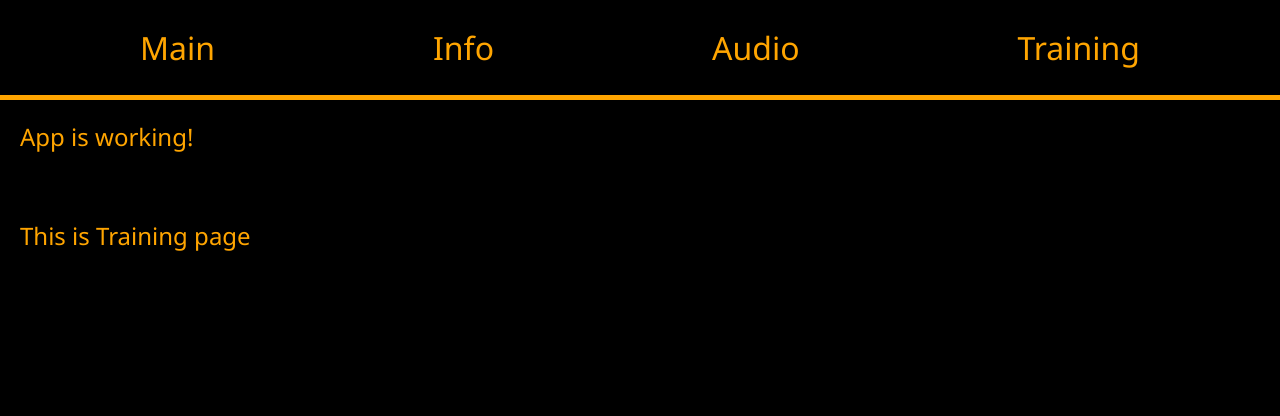
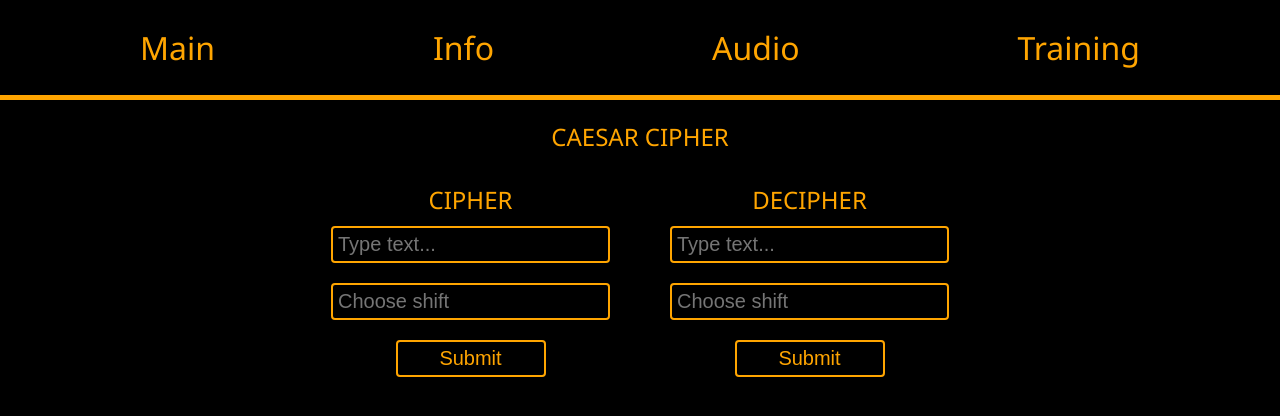
Before and after one commit to Roman0vsky/denis, a React (Create React App) app: page /training in a window 1280 px wide. Shown: the top 416 px of the page. Built offline with nearby package versions, Linux system fonts and the light colour scheme.

Commit message:
added caesar-cipher

```diff
--- a/package.json
+++ b/package.json
@@ -8,6 +8,7 @@
     "@testing-library/user-event": "^13.5.0",
     "react": "^18.2.0",
     "react-dom": "^18.2.0",
+    "react-hook-form": "^7.43.9",
     "react-router-dom": "^6.11.1",
     "react-scripts": "5.0.1",
     "web-vitals": "^2.1.4"
--- a/src/App.css
+++ b/src/App.css
@@ -37,7 +37,7 @@ nav > a:visited {
   color: orange;
 }
 nav > a:hover {
-  color: red;
+  color: #dd3b3b;
 }
 main {
   padding: 20px;
--- a/src/components/Training/Training.css
+++ b/src/components/Training/Training.css
@@ -0,0 +1,74 @@
+.ciphers {
+  display: flex;
+  flex-direction: column;
+}
+.ciphers__cipher_caesar-cipher {
+}
+.cipher {
+  display: flex;
+  align-items: center;
+  flex-direction: column;
+}
+.caesar-cipher {
+}
+.cipher__title {
+}
+.cipher__container {
+  display: flex;
+}
+.cipher__wrapper {
+  display: flex;
+  flex-direction: column;
+  align-items: center;
+  margin: 30px;
+}
+.cipher__title-cipher {
+}
+.cipher__form {
+  display: flex;
+  flex-direction: column;
+  align-items: center;
+}
+.form {
+}
+.form__errors{
+  max-width: 300px;
+  width: 100%;
+}
+.form__input {
+  font-size: 20px;
+  border: 2px solid orange;
+  border-radius: 4px;
+  background: black;
+  color: orange;
+  padding: 5px;
+  margin: 10px 0;
+  max-width: 300px;
+  width: 100%;
+}
+.form__input:focus {
+  outline: none;
+  box-shadow: 0 0 15px #dd3b3b;
+}
+.form__submit {
+  font-size: 20px;
+  border: 2px solid orange;
+  border-radius: 4px;
+  background: black;
+  color: orange;
+  padding: 5px;
+  margin: 10px 0;
+  width: 150px;
+}
+.form__submit:hover {
+  background: orange;
+  color: black;
+}
+.form__submit:active {
+  box-shadow: 0 0 15px #dd3b3b;
+}
+.form__result {
+  max-width: 300px;
+  width: 100%;
+  word-break: break-all;
+}
--- a/src/components/Training/Training.js
+++ b/src/components/Training/Training.js
@@ -1,14 +1,386 @@
-import React from "react";
-import "./Training.css"
+import React, { useState } from "react";
+import "./Training.css";
+import { useForm } from "react-hook-form";
 
 export default function Training() {
+  const {
+    register,
+    handleSubmit,
+    formState: { errors },
+  } = useForm();
+  const [caesarCipherResult, setCaesarCipherResult] = useState("");
+  const {
+    register: register2,
+    handleSubmit: handleSubmit2,
+    formState: { errors: errors2 },
+  } = useForm();
+  const [caesarDecipherResult, setCaesarDecipherResult] = useState("");
+
+  const ru = [
+    "а",
+    "б",
+    "в",
+    "г",
+    "д",
+    "е",
+    "ё",
+    "ж",
+    "з",
+    "и",
+    "й",
+    "к",
+    "л",
+    "м",
+    "н",
+    "о",
+    "п",
+    "р",
+    "с",
+    "т",
+    "у",
+    "ф",
+    "х",
+    "ц",
+    "ч",
+    "ш",
+    "щ",
+    "ъ",
+    "ы",
+    "ь",
+    "э",
+    "ю",
+    "я",
+    "а",
+    "б",
+    "в",
+    "г",
+    "д",
+    "е",
+    "ё",
+    "ж",
+    "з",
+    "и",
+    "й",
+    "к",
+    "л",
+    "м",
+    "н",
+    "о",
+    "п",
+    "р",
+    "с",
+    "т",
+    "у",
+    "ф",
+    "х",
+    "ц",
+    "ч",
+    "ш",
+    "щ",
+    "ъ",
+    "ы",
+    "ь",
+    "э",
+    "ю",
+    "я",
+    "А",
+    "Б",
+    "В",
+    "Г",
+    "Д",
+    "Е",
+    "Ё",
+    "Ж",
+    "З",
+    "И",
+    "Й",
+    "К",
+    "Л",
+    "М",
+    "Н",
+    "О",
+    "П",
+    "Р",
+    "С",
+    "Т",
+    "У",
+    "Ф",
+    "Х",
+    "Ц",
+    "Ч",
+    "Ш",
+    "Щ",
+    "Ъ",
+    "Ы",
+    "Ь",
+    "Э",
+    "Ю",
+    "Я",
+    "А",
+    "Б",
+    "В",
+    "Г",
+    "Д",
+    "Е",
+    "Ё",
+    "Ж",
+    "З",
+    "И",
+    "Й",
+    "К",
+    "Л",
+    "М",
+    "Н",
+    "О",
+    "П",
+    "Р",
+    "С",
+    "Т",
+    "У",
+    "Ф",
+    "Х",
+    "Ц",
+    "Ч",
+    "Ш",
+    "Щ",
+    "Ъ",
+    "Ы",
+    "Ь",
+    "Э",
+    "Ю",
+    "Я",
+  ];
+  const eng = [
+    "a",
+    "b",
+    "c",
+    "d",
+    "e",
+    "f",
+    "g",
+    "h",
+    "i",
+    "j",
+    "k",
+    "l",
+    "m",
+    "n",
+    "o",
+    "p",
+    "q",
+    "r",
+    "s",
+    "t",
+    "u",
+    "v",
+    "w",
+    "x",
+    "y",
+    "z",
+    "a",
+    "b",
+    "c",
+    "d",
+    "e",
+    "f",
+    "g",
+    "h",
+    "i",
+    "j",
+    "k",
+    "l",
+    "m",
+    "n",
+    "o",
+    "p",
+    "q",
+    "r",
+    "s",
+    "t",
+    "u",
+    "v",
+    "w",
+    "x",
+    "y",
+    "z",
+    "A",
+    "B",
+    "C",
+    "D",
+    "E",
+    "F",
+    "G",
+    "H",
+    "I",
+    "J",
+    "K",
+    "L",
+    "M",
+    "N",
+    "O",
+    "P",
+    "Q",
+    "R",
+    "S",
+    "T",
+    "U",
+    "V",
+    "W",
+    "X",
+    "Y",
+    "Z",
+    "A",
+    "B",
+    "C",
+    "D",
+    "E",
+    "F",
+    "G",
+    "H",
+    "I",
+    "J",
+    "K",
+    "L",
+    "M",
+    "N",
+    "O",
+    "P",
+    "Q",
+    "R",
+    "S",
+    "T",
+    "U",
+    "V",
+    "W",
+    "X",
+    "Y",
+    "Z",
+  ];
+
+  function caesarCipher(data) {
+    let tempResult = "";
+    let shift = +data.shift;
+
+    while (shift > 26) {
+      shift -= 26;
+    }
+
+    for (let i of data.text) {
+      if (eng.includes(i)) {
+        let place = eng.indexOf(i);
+        let new_place = place + shift;
+        tempResult += eng[new_place];
+      } else {
+        tempResult += " ";
+      }
+    }
+    return tempResult;
+  }
+
+  function caesarDecipher(data) {
+    let tempResult = "";
+    let shift = +data.shift;
+
+    while (shift > 26) {
+      shift -= 26;
+    }
+
+    for (let i of data.text) {
+      if (eng.includes(i)) {
+        let place = eng.lastIndexOf(i);
+        let new_place = place - shift;
+        tempResult += eng[new_place];
+      } else {
+        tempResult += " ";
+      }
+    }
+    return tempResult;
+  }
+
   return (
-    <div>
-      App is working!
-      <br />
-      <br />
-      <br />
-      This is Training page
+    <div className="ciphers">
+      <div className="ciphers__cipher_caesar-cipher cipher caesar-cipher">
+        <p className="cipher__title">CAESAR CIPHER</p>
+        <div className="cipher__container">
+          <div className="cipher__wrapper">
+            <p className="cipher__title-cipher">CIPHER</p>
+            <form
+              onSubmit={handleSubmit((data) => {
+                setCaesarCipherResult(caesarCipher(data));
+              })}
+              key="1"
+              className="cipher__form form"
+            >
+              <input
+                {...register("text", {
+                  required: "This field is required",
+                  pattern: {
+                    value: /^[a-zA-Z]([a-zA-Z\s]+[a-zA-Z])*$/,
+                    message: "Text should contain only english letters and last char should be a letter",
+                  },
+                })}
+                placeholder="Type text..."
+                autoComplete="off"
+                className="form__input"
+              />
+              <p className="form__errors">{errors.text?.message}</p>
+              <input
+                {...register("shift", {
+                  required: "This field is required",
+                  min: { value: 0, message: "Min value 0" },
+                })}
+                placeholder="Choose shift"
+                type="number"
+                autoComplete="off"
+                className="form__input"
+              />
+              <p className="form__errors">{errors.shift?.message}</p>
+              <input type="submit" value="Submit" className="form__submit" />
+            </form>
+            <div className="form__result">{caesarCipherResult}</div>
+          </div>
+
+          <div className="cipher__wrapper">
+            <p className="cipher__title-cipher">DECIPHER</p>
+            <form
+              onSubmit={handleSubmit2((data) => {
+                setCaesarDecipherResult(caesarDecipher(data));
+              })}
+              key="2"
+              className="cipher__form form"
+            >
+              <input
+                {...register2("text", {
+                  required: "This field is required",
+                  pattern: {
+                    value: /^[a-zA-Z]([a-zA-Z\s]+[a-zA-Z])*$/,
+                    message: "Text should contain only english letters and last char should be a letter",
+                  },
+                })}
+                placeholder="Type text..."
+                autoComplete="off"
+                className="form__input"
+              />
+              <p className="form__errors">{errors2.text?.message}</p>
+              <input
+                {...register2("shift", {
+                  required: "This field is required",
+                  min: { value: 0, message: "Min value 0" },
+                })}
+                placeholder="Choose shift"
+                type="number"
+                autoComplete="off"
+                className="form__input"
+              />
+              <p className="form__errors">{errors2.shift?.message}</p>
+              <input type="submit" value="Submit" className="form__submit" />
+            </form>
+            <div className="form__result">{caesarDecipherResult}</div>
+          </div>
+        </div>
+      </div>
+
+
     </div>
   );
 }
```
Also changed, not shown: 1 other file (tests, documents, lock files or other folders).
